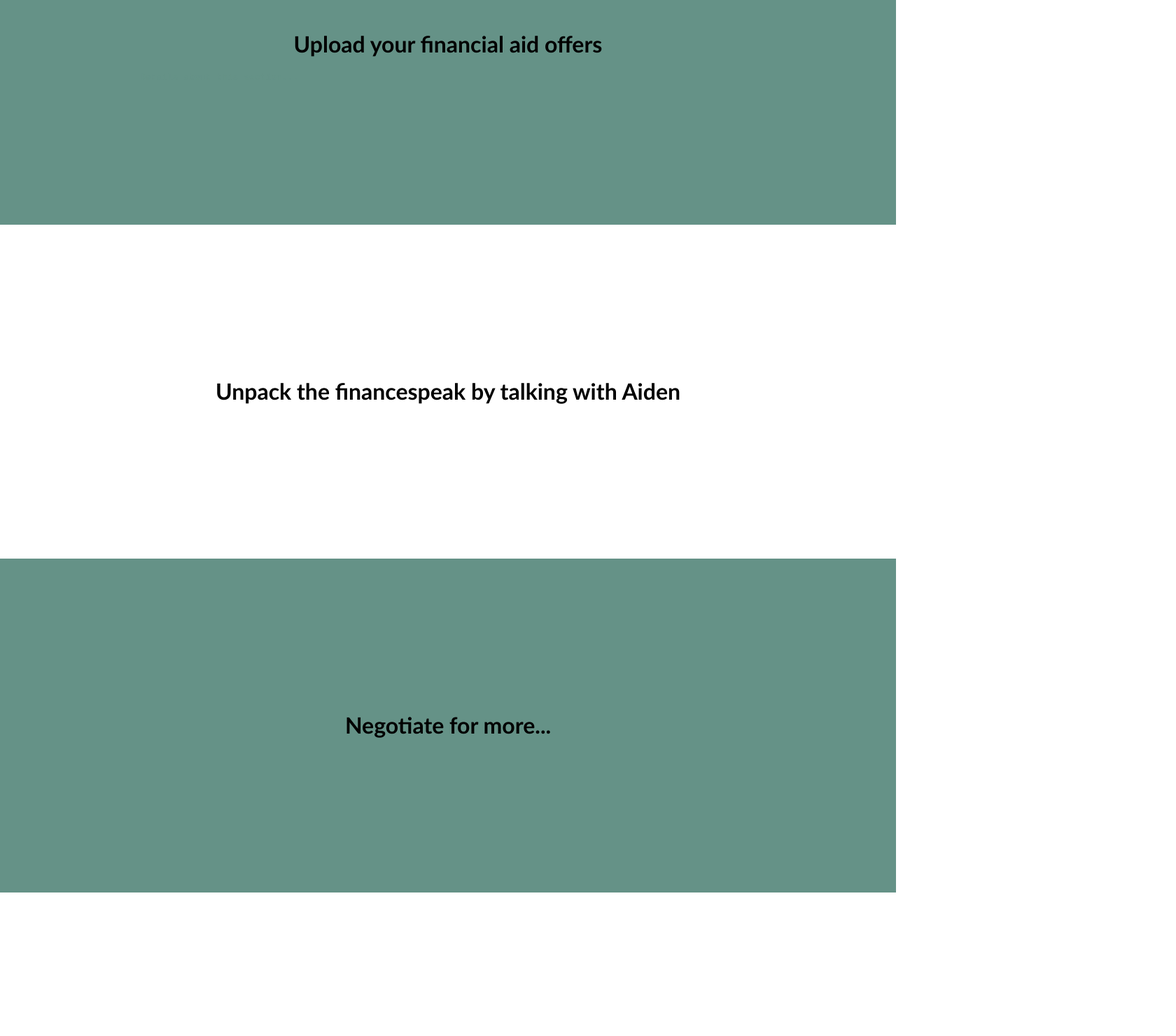
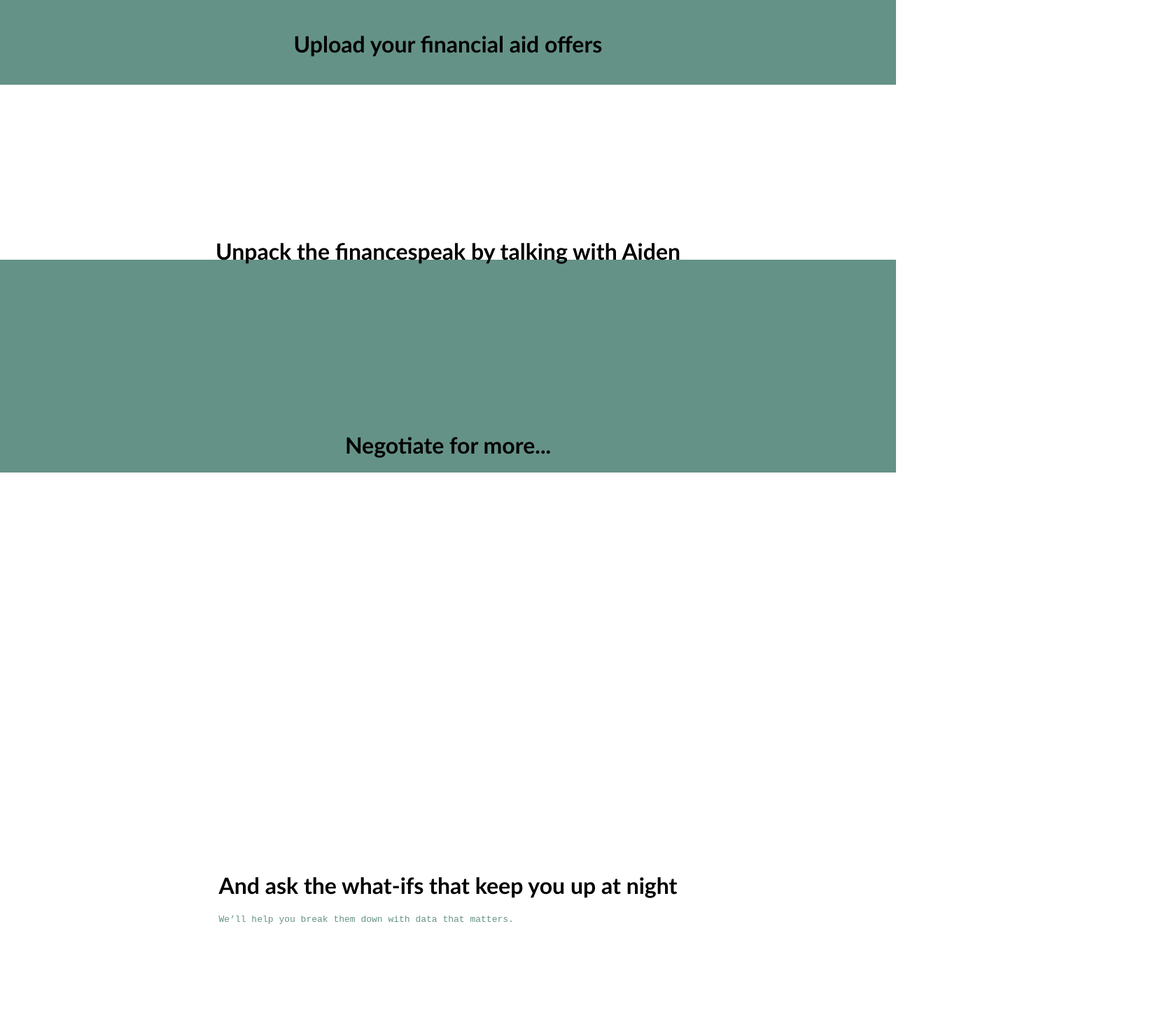
Before and after one commit to NetThi123/BitCamp2025, a React (Vite) app in the folder my-app/: page /homepage in a window 1280 px wide. Shown: the part 1840-3320 px from the top of the page at 70% size, 1680 px wide, since content can reach past the window. Built offline with nearby package versions, Linux system fonts and the light colour scheme.

Commit message:
Fix small padding bug on homepage

```diff
--- a/my-app/src/styles/HomePage.css
+++ b/my-app/src/styles/HomePage.css
@@ -24,23 +24,23 @@
 }
 
 .info1{
-    padding: 200px;
+    padding-top: 200px;
     background-color: #659287;
 }
 
 .info2{
     background-color: white;
-    padding: 200px;
+    padding-top: 200px;
     color: #659287;
 }
 
 .info3{
-    padding: 200px;
+    padding-top: 200px;
     background-color: #659287;
 }
 
 .info4{
-    padding: 200px;
+    padding-top: 200px;
     background-color: white;
     color:#659287;
 }
```
